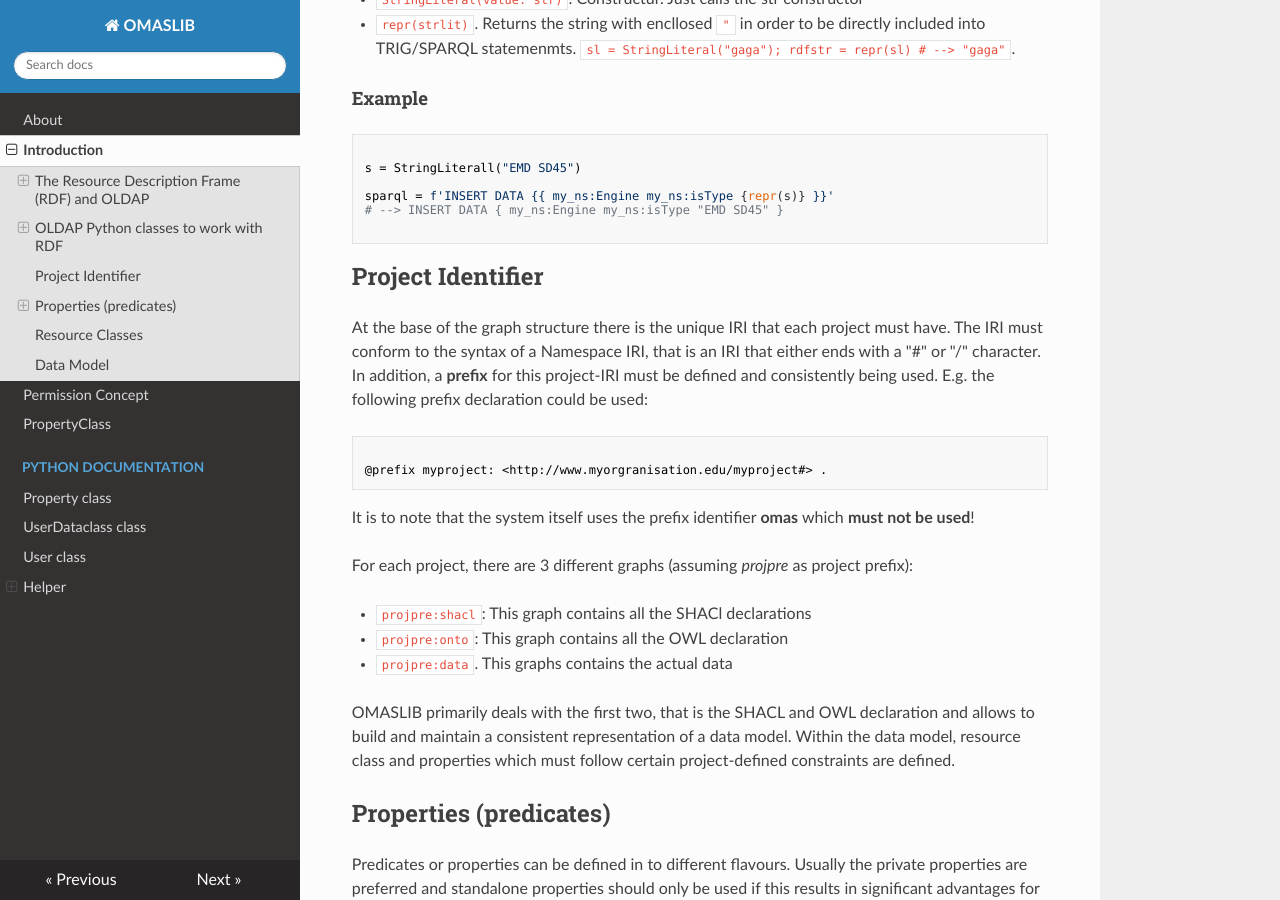
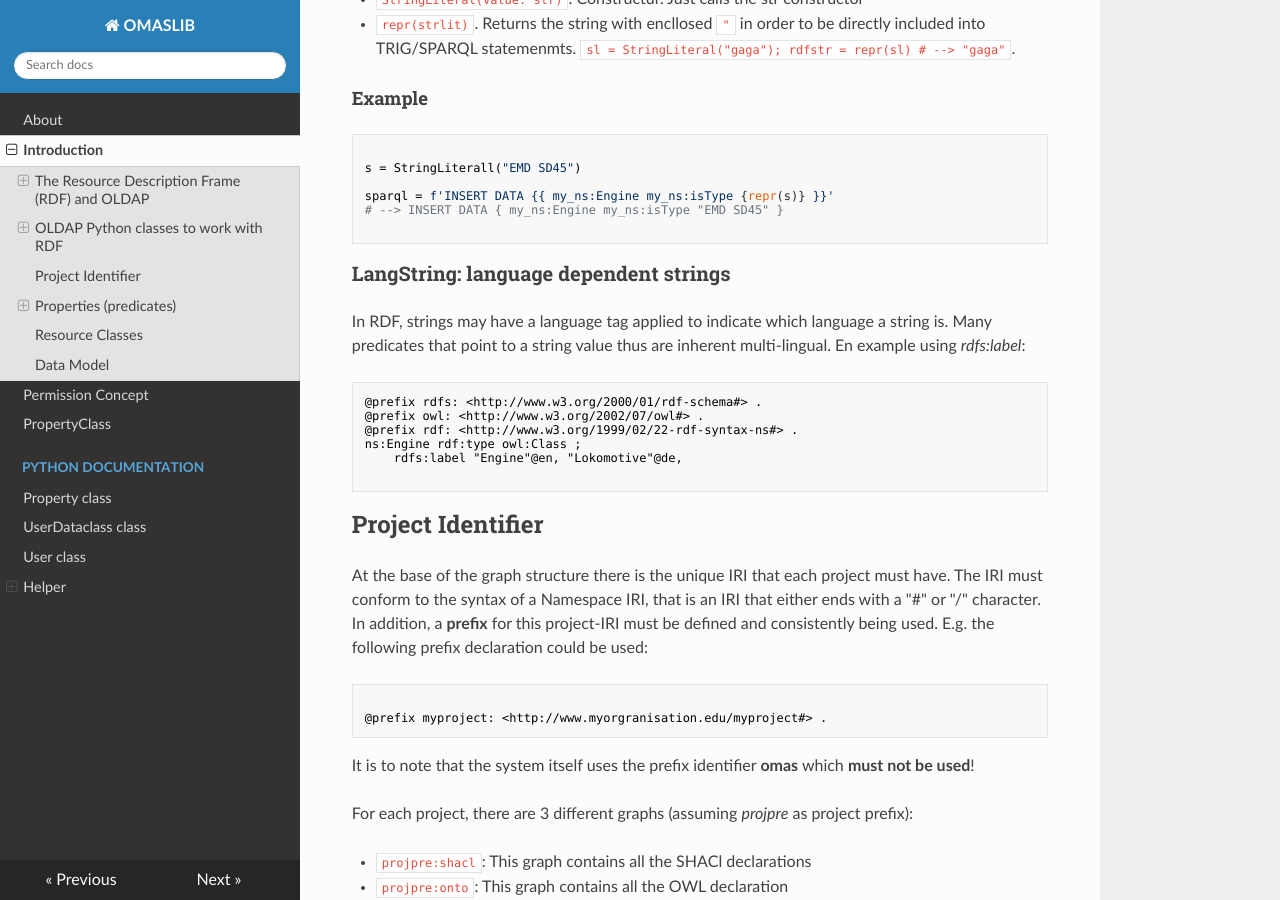
Before and after one commit to OMAS-IIIF/oldaplib, an MkDocs documentation site: the page built from docs/introduction.md, in a window 1280 px wide and 900 px high, scrolled down 12646 px. Built offline with MkDocs 1.6.1, drawn with Linux system fonts in a browser that asks for light colours; nearby versions of some CDN libraries.

Commit message:
more docu

````diff
--- a/docs/introduction.md
+++ b/docs/introduction.md
@@ -604,6 +604,21 @@ sparql = f'INSERT DATA {{ my_ns:Engine my_ns:isType {repr(s)} }}'
 
 ```
 
+### LangString: language dependent strings
+
+In RDF, strings may have a language tag applied to indicate which language a string is. Many predicates that point to
+a string value thus are inherent multi-lingual. En example using *rdfs:label*:
+
+```TRIG
+@prefix rdfs: <http://www.w3.org/2000/01/rdf-schema#> .
+@prefix owl: <http://www.w3.org/2002/07/owl#> .
+@prefix rdf: <http://www.w3.org/1999/02/22-rdf-syntax-ns#> .
+ns:Engine rdf:type owl:Class ;
+    rdfs:label "Engine"@en, "Lokomotive"@de,
+
+```
+
+
 ## Project Identifier
 
 At the base of the graph structure there is the unique IRI that each project must have. The IRI must conform to
````
